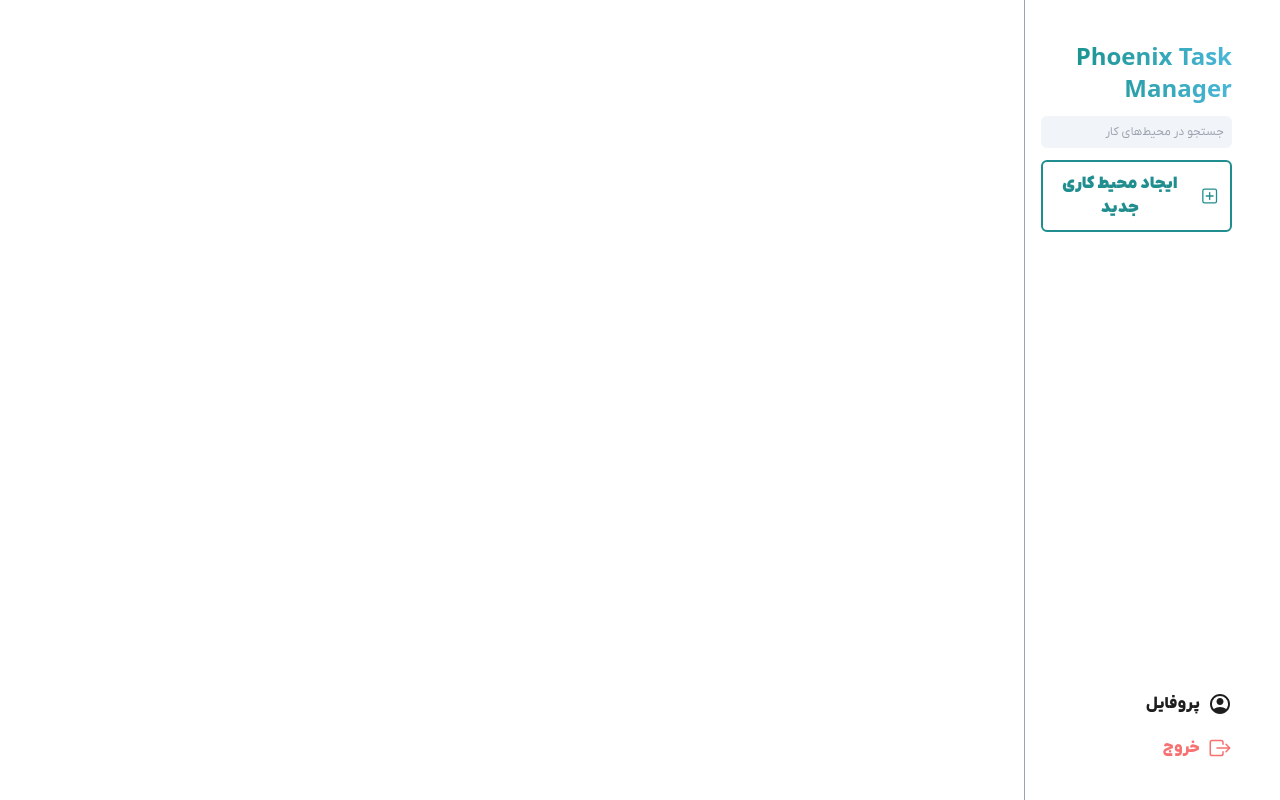
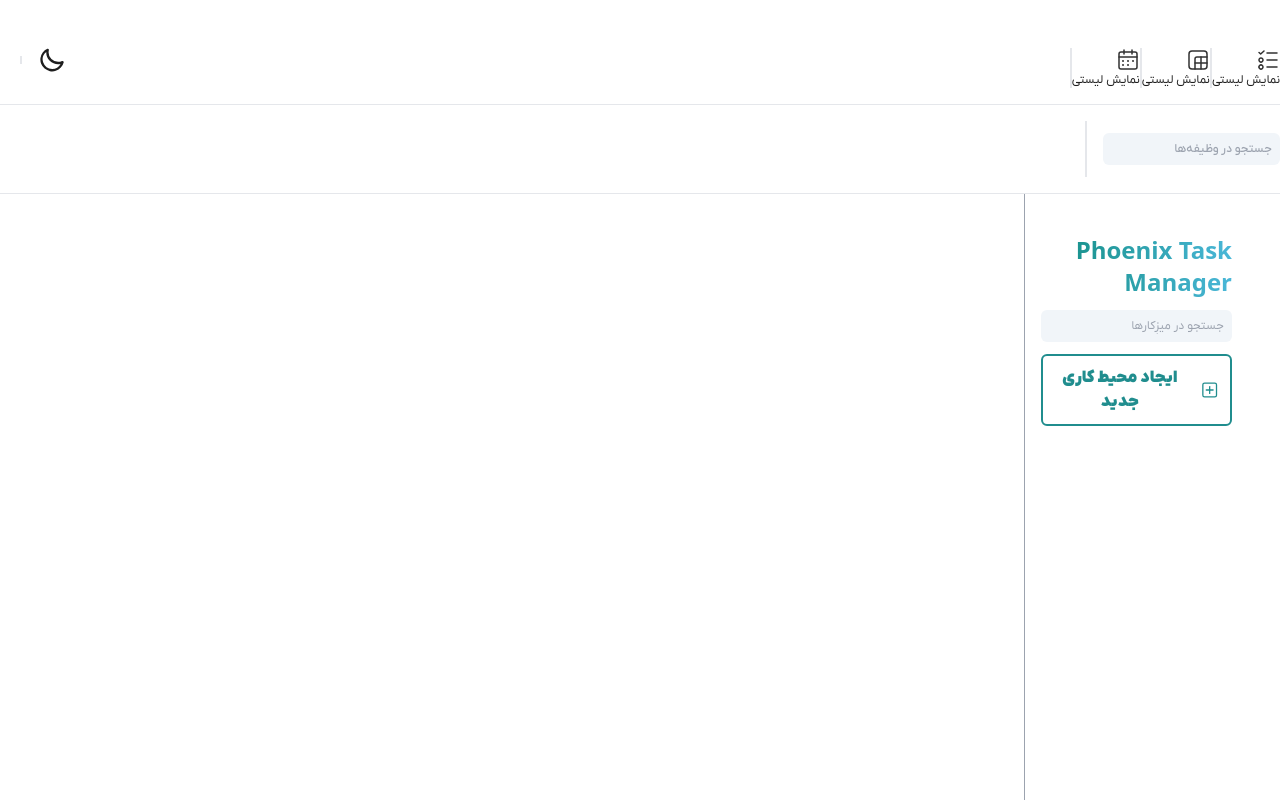
Before and after one commit to AMN2080/PhoenixTask, a Next.js app: page /calendar in a window 1280 px wide. Shown: the top 800 px of the page. Built offline with nearby package versions, Linux system fonts and the light colour scheme.

Commit message:
create header

```diff
--- a/src/app/(dashboard)/layout.tsx
+++ b/src/app/(dashboard)/layout.tsx
@@ -1,15 +1,18 @@
 "use client";
 import DashboardHeader from "@/components/modules/DashboardHeader";
 import DashboardSidebar from "@/components/modules/DashboardSidebar";
+import { usePathname } from "next/navigation";
 
 interface AuthLayoutProps {
   children: React.ReactNode;
 }
 
 export default function AuthLayout({ children }: AuthLayoutProps) {
+  const location = usePathname();
+
   return (
     <div>
-      <DashboardHeader />
+      <DashboardHeader location={location.slice(1)} />
       <DashboardSidebar />
       {children}
     </div>
--- a/src/components/modules/DashboardHeader/index.tsx
+++ b/src/components/modules/DashboardHeader/index.tsx
@@ -1,3 +1,226 @@
-export default function DashboardHeader() {
-  return <></>;
+import { useEffect, useRef, useState } from "react";
+import Icon from "../ui/Icon";
+import Link from "../ui/Link";
+// import { RxUpdate } from "react-icons/rx"; // TODO: create Update-Icon
+// import TabBtn from "./TabBtn";
+// import Date from "./Date";
+// import Share from "../../ui/Share"; // TODO: Share Modal
+// import { useAppDispatch, useAppSelector } from "../../../services/app/hook";
+// import { fetchBoards, fetchProjects } from "../../../services/app/store";
+// import { resetBoards } from "../../../services/features/boards/boardSlice";
+// import { setTheme } from "../../../services/features/user/userSlice";
+
+type DashboardHeaderProps = {
+  location: string;
+};
+
+export default function DashboardHeader({ location }: DashboardHeaderProps) {
+  // const { selectedWorkSpaceId } = useAppSelector((state) => state.workSpaces);
+  // const { selectedProjectId, isLoading: boardsIsLoading } = useAppSelector(
+  //   (state) => state.boards,
+  // );
+  // const { isLoading: projectIsLoading } = useAppSelector(
+  //   (state) => state.projects,
+  // );
+  // const dispatch = useAppDispatch();
+  // let date = false;
+  const iconStyle = "w-5 h-5";
+  const columnRef = useRef<HTMLAnchorElement>(null);
+  const listRef = useRef<HTMLAnchorElement>(null);
+  const calendarRef = useRef<HTMLAnchorElement>(null);
+  const marker = useRef<HTMLDivElement>(null);
+  // const { theme } = useAppSelector((state) => state.user);
+  // const [themeStatus, setThemeStatus] = useState(theme === "dark");
+  // const handleDarkMode = () => {
+  //   const newThemeStatus = theme === "dark" ? "light" : "dark";
+  //   setThemeStatus(newThemeStatus === "dark");
+  //   const htmlTag = document.querySelector("html");
+  //   htmlTag?.classList.toggle("dark");
+  //   localStorage.setItem("theme", newThemeStatus);
+  //   dispatch(setTheme(newThemeStatus));
+  // };
+
+  // if (location === "calendar") date = true;
+
+  // function indicator(e: EventTarget) {
+  //   const parent = (e as HTMLElement).closest("a");
+  //   if (marker.current) {
+  //     marker.current.style.left = parent?.offsetLeft + "px";
+  //     marker.current.style.width = parent?.offsetWidth + "px";
+  //   }
+  // }
+
+  // useEffect(() => {
+  //   if (marker.current && location === "list") {
+  //     indicator(listRef.current as EventTarget);
+  //   }
+  // if (marker.current && location === "") {
+  //   indicator(listRef.current as EventTarget);
+  // }
+  //   if (marker.current && location === "column") {
+  //     indicator(columnRef.current as EventTarget);
+  //   }
+  //   if (marker.current && location === "calendar") {
+  //     indicator(calendarRef.current as EventTarget);
+  //   }
+  // }, [location]);
+
+  // update columnView or listView state when click update btn
+  // const updateClickHandler = () => {
+  //   if (location === "list" && selectedWorkSpaceId !== "") {
+  //     dispatch(fetchProjects(selectedWorkSpaceId));
+  //     dispatch(resetBoards());
+  //   }
+  //   if (location === "column" && selectedProjectId !== "")
+  //     dispatch(fetchBoards(selectedProjectId));
+  // };
+
+  return (
+    <div className="sm:pt-1 xl:pt-4 flex-grow">
+      <div className="flex items-center justify-between border-b dark:border-b-[rgb(241,177,39,0.5)]">
+        <div className="flex items-center pt-4">
+          <div className="flex items-center py-4 divide-x-2 relative dark:divide-[rgb(241,177,39,0.5)]">
+            <div
+              ref={marker}
+              className="absolute h-[3px] w-0 bg-208D8E -bottom-[2px] left-0 duration-500 rounded-lg dark:bg-[#F1B127]"
+            ></div>
+            {/* <NavLink
+              ref={listRef}
+              to={"/listview"}
+              onClick={(e) => indicator(e.target)}
+              className="border-l-2 border-l-999999"
+            > */}
+            <Link to="list" className="border-l-2">
+              <Icon
+                iconName="ListView"
+                className={`${location === "list" ? "text-primary" : ""}}`}
+              />
+              <span>نمایش لیستی</span>
+            </Link>
+            {/* <TabBtn
+                classes={
+                  location === "list"
+                    ? "text-208D8E font-bold dark:text-[#F1B127]"
+                    : "text-323232 font-medium dark:text-[#F7F9F9]"
+                }
+                title="نمایش لیستی"
+                icon={
+                  <Icon
+                    iconName="ListView"
+                    className={`${location === "list" ? "text-primary" : ""}}`}
+                  />
+                }
+              /> */}
+            {/* </NavLink> */}
+            {/* <NavLink
+              ref={columnRef}
+              to={"/columnview"}
+              onClick={(e) => indicator(e.target)}
+            > */}
+            <Link to="column" className="border-l-2">
+              <Icon
+                iconName="ColumnView"
+                className={`${location === "column" ? "text-primary" : ""}}`}
+              />
+              <span>نمایش لیستی</span>
+            </Link>
+            {/* <TabBtn
+                classes={
+                  location === "column"
+                    ? "text-208D8E font-bold dark:text-[#F1B127]"
+                    : "text-323232 font-medium dark:text-[#F7F9F9]"
+                }
+                title="نمایش ستونی"
+                icon={<Icon
+                iconName="ColumnView"
+                className={`${location === "column" ? "text-primary" : ""}}`}
+              />}
+              /> */}
+            {/* </NavLink> */}
+            {/* <NavLink
+              ref={calendarRef}
+              to={"/calendarview"}
+              onClick={(e) => indicator(e.target)}
+            > */}
+            <Link to="calendar" className="border-l-2">
+              <Icon
+                iconName="Calendar"
+                className={`${location === "calendar" ? "text-primary" : ""}}`}
+              />
+              <span>نمایش لیستی</span>
+            </Link>
+            {/* <TabBtn
+                classes={
+                  location === "calendar"
+                    ? "text-208D8E font-bold dark:text-[#F1B127]"
+                    : "text-323232 font-medium dark:text-[#F7F9F9]"
+                }
+                title="تقویم"
+                icon={<Icon
+                  iconName="Calendar"
+                  className={`${location === "calendar" ? "text-primary" : ""}}`}
+                />}
+              /> */}
+            {/* </NavLink> */}
+          </div>
+        </div>
+        <div className="flex items-center gap-4 divide-x-2 divide-x-reverse dark:divide-[rgb(241,177,39,0.5)]">
+          <label className="swap swap-rotate">
+            {/* this hidden checkbox controls the state */}
+            {/* <input
+              type="checkbox"
+              onChange={handleDarkMode}
+              checked={themeStatus}
+            /> */}
+
+            {/* sun icon */}
+            <svg
+              className="swap-on fill-current w-7 h-7"
+              xmlns="http://www.w3.org/2000/svg"
+              viewBox="0 0 24 24"
+            >
+              <path d="M5.64,17l-.71.71a1,1,0,0,0,0,1.41,1,1,0,0,0,1.41,0l.71-.71A1,1,0,0,0,5.64,17ZM5,12a1,1,0,0,0-1-1H3a1,1,0,0,0,0,2H4A1,1,0,0,0,5,12Zm7-7a1,1,0,0,0,1-1V3a1,1,0,0,0-2,0V4A1,1,0,0,0,12,5ZM5.64,7.05a1,1,0,0,0,.7.29,1,1,0,0,0,.71-.29,1,1,0,0,0,0-1.41l-.71-.71A1,1,0,0,0,4.93,6.34Zm12,.29a1,1,0,0,0,.7-.29l.71-.71a1,1,0,1,0-1.41-1.41L17,5.64a1,1,0,0,0,0,1.41A1,1,0,0,0,17.66,7.34ZM21,11H20a1,1,0,0,0,0,2h1a1,1,0,0,0,0-2Zm-9,8a1,1,0,0,0-1,1v1a1,1,0,0,0,2,0V20A1,1,0,0,0,12,19ZM18.36,17A1,1,0,0,0,17,18.36l.71.71a1,1,0,0,0,1.41,0,1,1,0,0,0,0-1.41ZM12,6.5A5.5,5.5,0,1,0,17.5,12,5.51,5.51,0,0,0,12,6.5Zm0,9A3.5,3.5,0,1,1,15.5,12,3.5,3.5,0,0,1,12,15.5Z" />
+            </svg>
+
+            {/* moon icon */}
+            <svg
+              className="swap-off fill-current w-7 h-7"
+              xmlns="http://www.w3.org/2000/svg"
+              viewBox="0 0 24 24"
+            >
+              <path d="M21.64,13a1,1,0,0,0-1.05-.14,8.05,8.05,0,0,1-3.37.73A8.15,8.15,0,0,1,9.08,5.49a8.59,8.59,0,0,1,.25-2A1,1,0,0,0,8,2.36,10.14,10.14,0,1,0,22,14.05,1,1,0,0,0,21.64,13Zm-9.5,6.69A8.14,8.14,0,0,1,7.08,5.22v.27A10.15,10.15,0,0,0,17.22,15.63a9.79,9.79,0,0,0,2.1-.22A8.11,8.11,0,0,1,12.14,19.73Z" />
+            </svg>
+          </label>
+          <div className="pr-5 py-1">
+            {/* <Share /> // todo: share Modal */}
+          </div>
+        </div>
+      </div>
+      <div className="flex items-center justify-between font-medium py-4 gap-4 border-b dark:border-b-[rgb(241,177,39,0.5)]">
+        <div className="flex items-center gap-4">
+          <span className="border-l-2 border-l-999999 pl-4 dark:border-l-[rgb(241,177,39,0.5)]">
+            <input
+              type="text"
+              placeholder="جستجو در وظیفه‌ها"
+              className="w-full my-3 p-2 bg-slate-100 text-xs font-IranYekan outline-none rounded-md"
+            />{" "}
+          </span>
+          {/* {date && <Date />} */}
+        </div>
+        {/* {!location.includes("calendar") && (
+          <button
+            className="flex gap-1 items-center"
+            onClick={updateClickHandler}
+          >
+            <RxUpdate
+              className={
+                (projectIsLoading || boardsIsLoading) && "animate-spin"
+              }
+            />
+            <span>بروزرسانی</span>
+          </button>
+        )} */}
+      </div>
+    </div>
+  );
 }
--- a/src/components/modules/DashboardSidebar/index.tsx
+++ b/src/components/modules/DashboardSidebar/index.tsx
@@ -68,7 +68,7 @@
         {/* <SpaceMenu workSpaces={workSpaces || []} /> */}
         <input
           type="text"
-          placeholder="جستجو در محیط‌های کار"
+          placeholder="جستجو در میزِکارها"
           className="w-full my-3 p-2 bg-slate-100 text-xs font-IranYekan outline-none rounded-md"
         />
         <Button className="w-full flex items-center gap-3" variant="outline">
--- a/src/components/modules/ui/Icon.tsx
+++ b/src/components/modules/ui/Icon.tsx
@@ -1,5 +1,3 @@
-import React from "react";
-
 const iconMap = {
   Profile: ({ ...rest }) => (
     <svg
```
